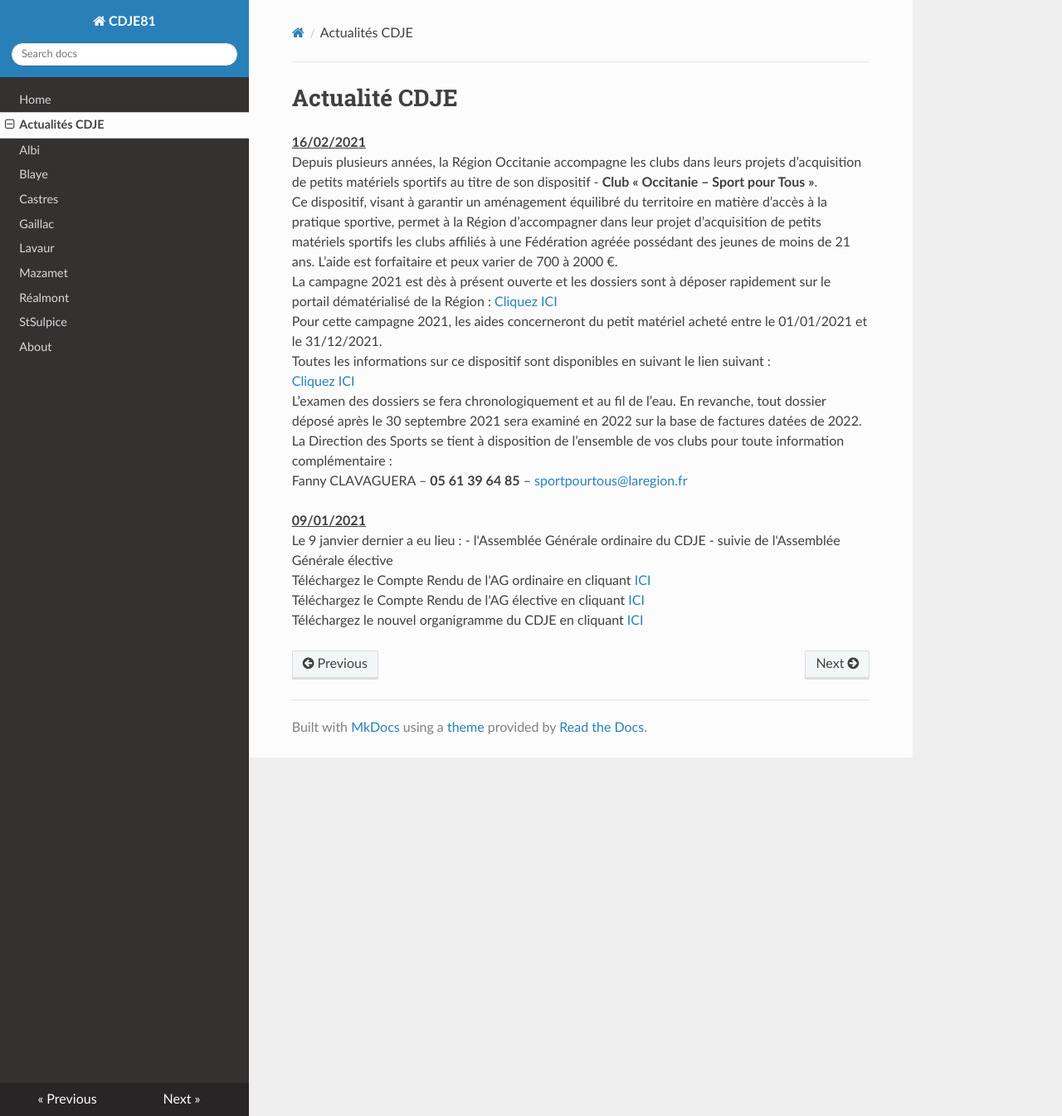
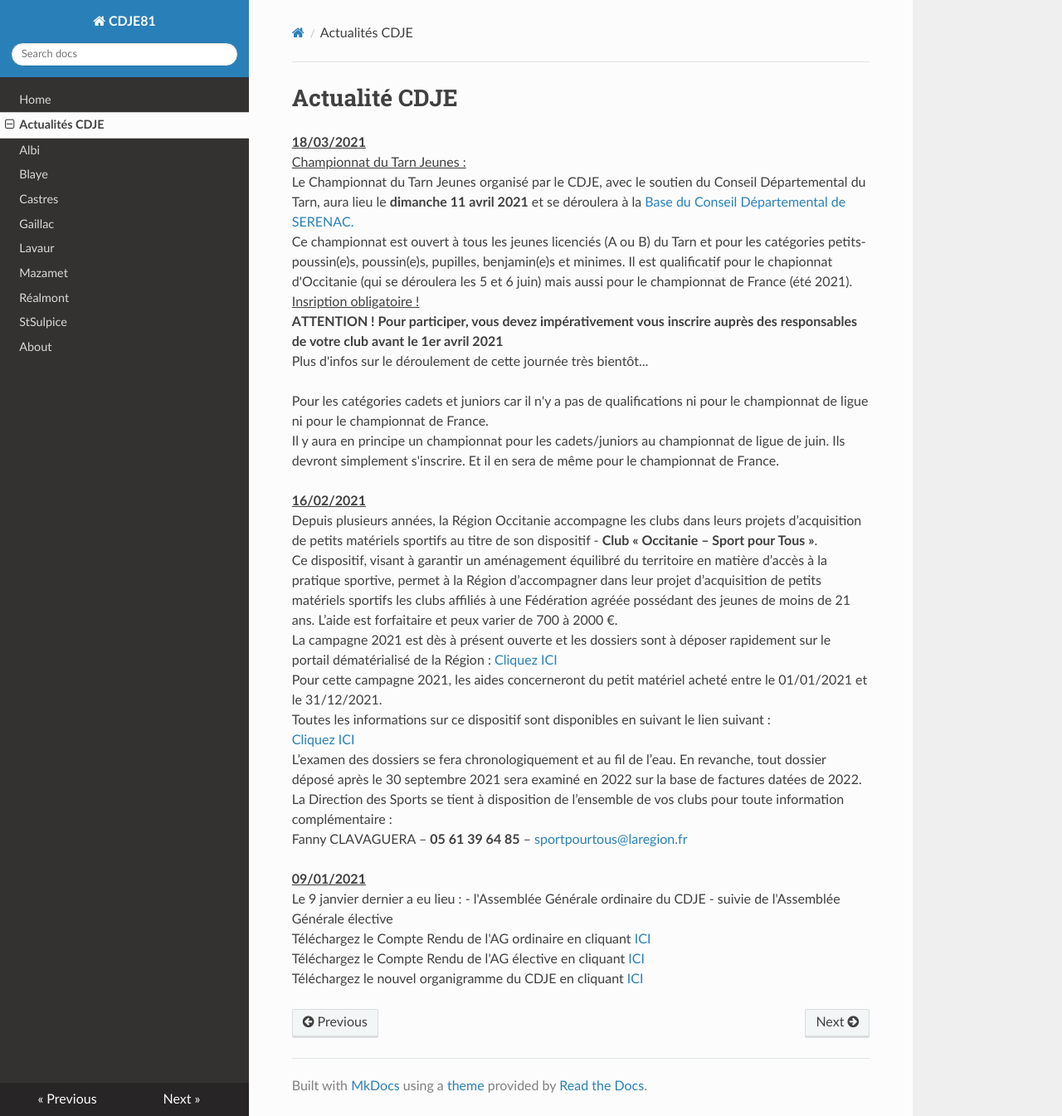
Before and after one commit to Franciskov/CDJE81, an MkDocs documentation site: the page built from docs/ActualiteCDJE.md, in a window 1280 px wide and 1345 px high. Shown: the whole window at 83% size. Built offline with MkDocs 1.6.1, drawn with Linux system fonts in a browser that asks for light colours; nearby versions of some CDN libraries; old or Windows-style settings are respelled for this version of MkDocs.

Commit message:
MAJ Actualite + Page Castres Info Championnat départemental Jeunes

```diff
--- a/docs/ActualiteCDJE.md
+++ b/docs/ActualiteCDJE.md
@@ -1,4 +1,16 @@
 # Actualité CDJE
+<b><u>18/03/2021</b></u><br>
+<u>Championnat du Tarn Jeunes :</u><br>
+Le Championnat du Tarn Jeunes organisé par le CDJE, avec le soutien du Conseil Départemental du Tarn, aura lieu le <b>dimanche 11 avril 2021</b> et se déroulera à la <a href="http://bases-departementales.tarn.fr/index.php?id=540">Base du Conseil Départemental de SERENAC.</a><br>
+Ce championnat est ouvert à tous les jeunes licenciés (A ou B) du Tarn et pour les catégories petits-poussin(e)s, poussin(e)s, pupilles, benjamin(e)s et minimes.
+Il est qualificatif pour le chapionnat d'Occitanie (qui se déroulera les 5 et 6 juin) mais aussi pour le championnat de France (été 2021).<br>
+<u>Insription obligatoire !</u><br>
+<b>ATTENTION ! Pour participer, vous devez impérativement vous inscrire auprès des responsables de votre club avant le 1er avril 2021</b><br>
+Plus d'infos sur le déroulement de cette journée très bientôt... <br><br>
+Pour les catégories cadets et juniors car il n'y a pas de qualifications ni pour le championnat de ligue ni pour le championnat de France.<br>
+Il y aura en principe un championnat pour les cadets/juniors au championnat de ligue de juin. Ils devront simplement s'inscrire. Et il en sera de même pour le championnat de France.<br>
+
+
 <b><u>16/02/2021</b></u><br>
 Depuis plusieurs années, la Région Occitanie accompagne les clubs dans leurs projets d’acquisition de petits matériels sportifs au titre de son dispositif - <b>Club « Occitanie – Sport pour Tous »</b>.<br>
 Ce dispositif, visant à garantir un aménagement équilibré du territoire en matière d’accès à la pratique sportive, permet à la Région d’accompagner dans leur projet d’acquisition de petits matériels sportifs les clubs affiliés à une Fédération agréée possédant des jeunes de moins de 21 ans. L’aide est forfaitaire et peux varier de 700 à 2000 €.<br>
```
Also changed, not shown: docs/Castres.md (+5 -0 lines).
